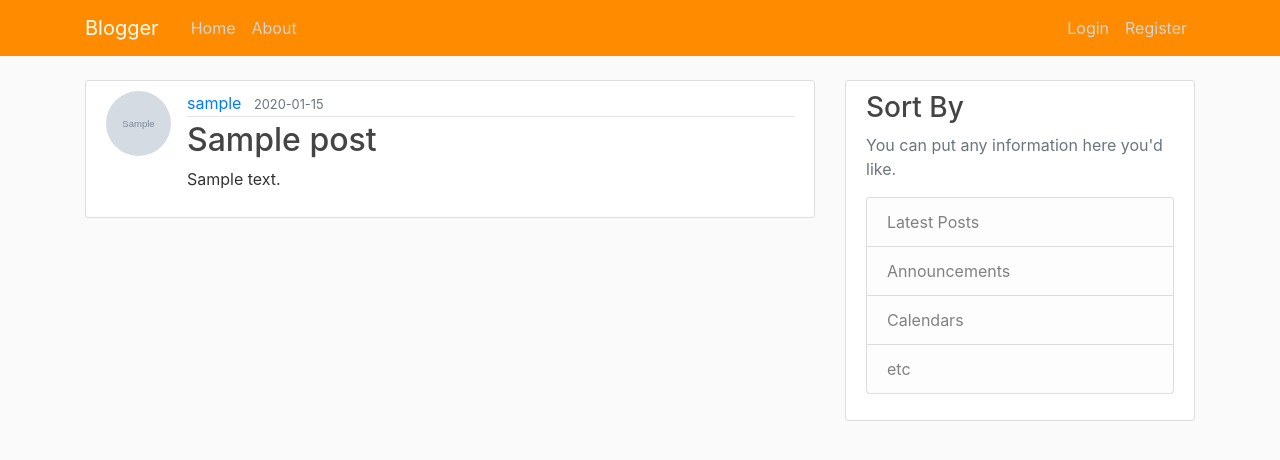
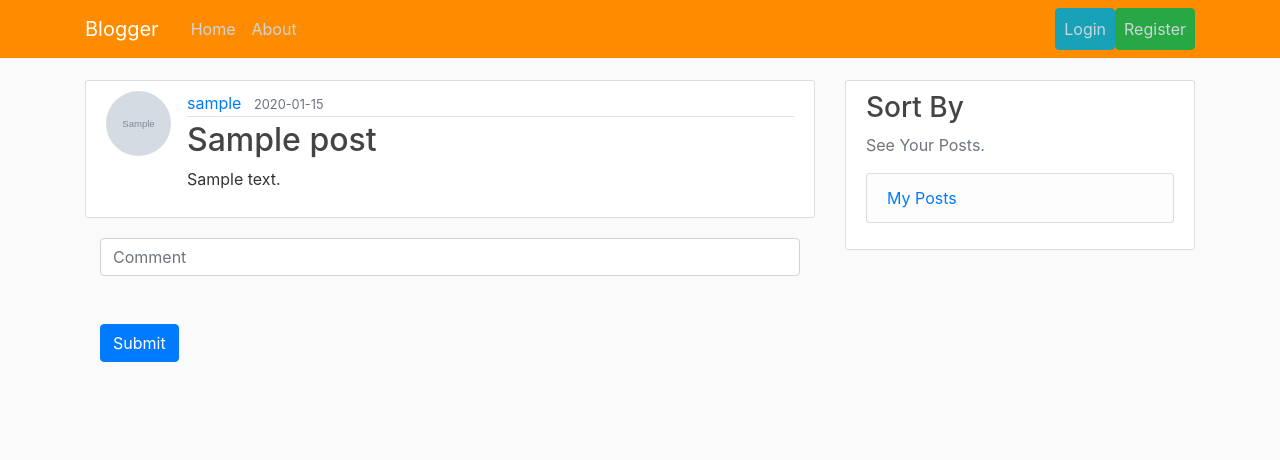
Before and after one commit to shahiljoshi/flask_blog, a Flask app: page /post/1 in a window 1280 px wide. Shown: the top 460 px of the page. Run offline with Flask 2, Linux system fonts and the light colour scheme; tables that the repository leaves empty hold one stand-in row (values such as "Sample post"); grey boxes marked "Sample" are stand-in pictures; some libraries are stand-ins or nearby versions.

Commit message:
feat:added filter and github login

```diff
--- a/flaskblog/posts/forms.py
+++ b/flaskblog/posts/forms.py
@@ -7,3 +7,8 @@ class PostForm(FlaskForm):
     title = StringField('Title', validators=[DataRequired()])
     content = TextAreaField('Content', validators=[DataRequired()])
     submit = SubmitField('Post')
+
+
+class AddCommentForm(FlaskForm):
+    text = StringField("Text", validators=[DataRequired()])
+    submit = SubmitField("Post")
--- a/flaskblog/posts/routes.py
+++ b/flaskblog/posts/routes.py
@@ -2,8 +2,8 @@ from flask import (render_template, url_for, flash,
                    redirect, request, abort, Blueprint)
 from flask_login import current_user, login_required
 from flaskblog import db
-from flaskblog.models import Post
-from flaskblog.posts.forms import PostForm
+from flaskblog.models import Post,Comment
+from flaskblog.posts.forms import PostForm,AddCommentForm
 
 posts = Blueprint('posts', __name__)
 
@@ -58,3 +58,20 @@ def delete_post(post_id):
     db.session.commit()
     flash('Your post has been deleted!', 'success')
     return redirect(url_for('main.home'))
+
+
+@posts.route("/post/<int:post_id>/comment", methods=["GET", "POST"])
+@login_required
+def comment_post(post_id):
+    post = Post.query.get_or_404(post_id)
+    posts = Post.query.all()
+    form = AddCommentForm()
+    if request.method == 'POST': # this only gets executed when the form is submitted and not when the page loads
+        if form.validate_on_submit():
+            text = request.form.get('text')
+            comment = Comment(text=text,post_id=post.id)
+            db.session.add(comment)
+            db.session.commit()
+            flash("Your comment has been added to the post", "success")
+            return redirect(request.url)
+    return render_template('comment_post.html', title='Comment Post', form=form, post=post,posts=posts)
--- a/flaskblog/templates/layout.html
+++ b/flaskblog/templates/layout.html
@@ -39,10 +39,10 @@
                     </form>
                     <a class="nav-item nav-link" href="{{ url_for('posts.new_post') }}">New Post</a>
                     <a class="nav-item nav-link" href="{{ url_for('users.account') }}">Account</a>
-                    <a class="nav-item nav-link" href="{{ url_for('users.logout') }}">Logout</a>
+                    <a class="nav-item nav-link btn btn-danger my-2 my-sm-0" type="button" href="{{ url_for('users.logout') }}">Logout</a>
                 {% else %}
-                    <a class="nav-item nav-link" href="{{ url_for('users.login') }}">Login</a>
-                    <a class="nav-item nav-link" href="{{ url_for('users.register') }}">Register</a>
+                    <a class="nav-item nav-link btn btn-info my-2 my-sm-0" type="button" href="{{ url_for('users.login') }}">Login</a>
+                    <a class="nav-item nav-link btn btn-success my-2 my-sm-0" type="button" href="{{ url_for('users.register') }}">Register</a>
                 {% endif %}
             </div>
           </div>
@@ -68,12 +68,9 @@
         <div class="col-md-4">
           <div class="content-section">
             <h3>Sort By</h3>
-            <p class='text-muted'>You can put any information here you'd like.
+            <p class='text-muted'>See Your Posts.
               <ul class="list-group">
-                <li class="list-group-item list-group-item-light">Latest Posts</li>
-                <li class="list-group-item list-group-item-light">Announcements</li>
-                <li class="list-group-item list-group-item-light">Calendars</li>
-                <li class="list-group-item list-group-item-light">etc</li>
+              <li class="list-group-item list-group-item-light"  ><a href="{{ url_for('users.user_posts', username=current_user.username) }}">My Posts</a></li>
               </ul>
             </p>
           </div>
--- a/flaskblog/templates/post.html
+++ b/flaskblog/templates/post.html
@@ -15,8 +15,37 @@
       </div>
       <h2 class="article-title">{{ post.title }}</h2>
       <p class="article-content">{{ post.content }}</p>
+
+
     </div>
+
+
   </article>
+{#    <a href="{{ url_for('posts.comment_post', post_id=post.id) }}" >Add Comments</a>#}
+{#      <form class="form-inline mr-3"  method="POST" action="{{ url_for('posts.post', post_id=post.id) }}" >#}
+{#                        <input class="form-control mr-sm-2" name="text" type="text" placeholder="Comment" aria-label="Search" required>#}
+{#                        <button class="btn btn-success my-2 my-sm-0" type="submit">Post</button>#}
+{#      </form>#}
+{#    #}
+        <form class="form form-horizontal col-md-12" method="post" role="form">
+
+              <input class="form-control mr-sm-2" name="text" type="text" placeholder="Comment" aria-label="Search" required>
+{#                        <button class="btn btn-success my-2 my-sm-0" type="submit">Post</button>#}
+            <br>
+            <br>
+                <button type='submit' class="btn btn-primary" id='submit'>Submit</button>
+        </form>
+
+    {% if post.comments %}
+                {% if post.comments.count() > 0 %}
+                    <h2>Comments</h2>
+                    <p>
+                    {% for comment in post.comments %}
+                        <p>{{ comment.text }}</p>
+                    {% endfor %}
+                    </p>
+                {% endif %}
+    {% endif %}
   <!-- Modal -->
   <div class="modal fade" id="deleteModal" tabindex="-1" role="dialog" aria-labelledby="deleteModalLabel" aria-hidden="true">
     <div class="modal-dialog" role="document">
```
Also changed, not shown: flaskblog/models.py (+14 -0 lines), flaskblog/templates/comment_post.html (added, +27 -0 lines), flaskblog/users/routes.py (+20 -2 lines), flaskblog/site.db.
